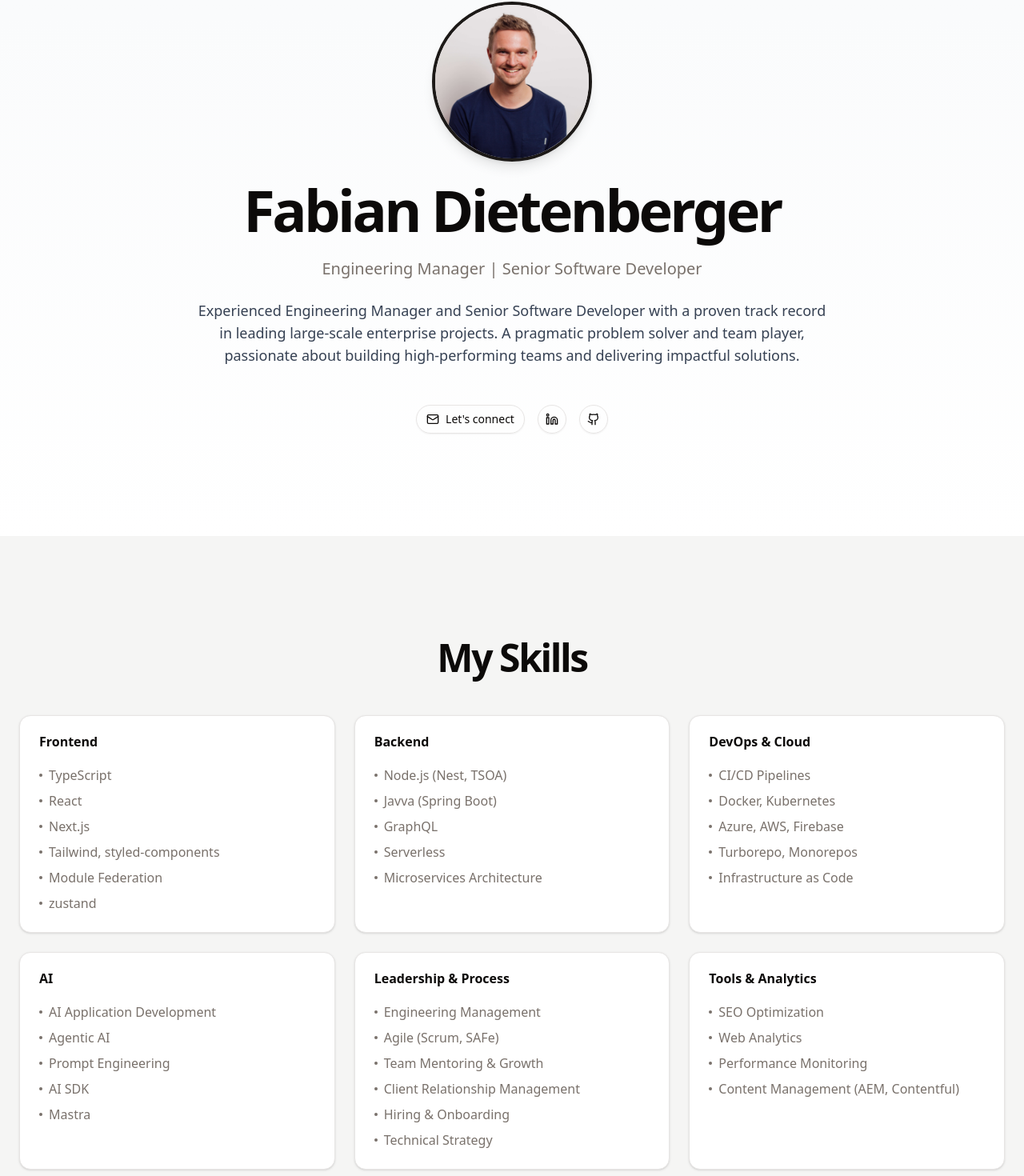
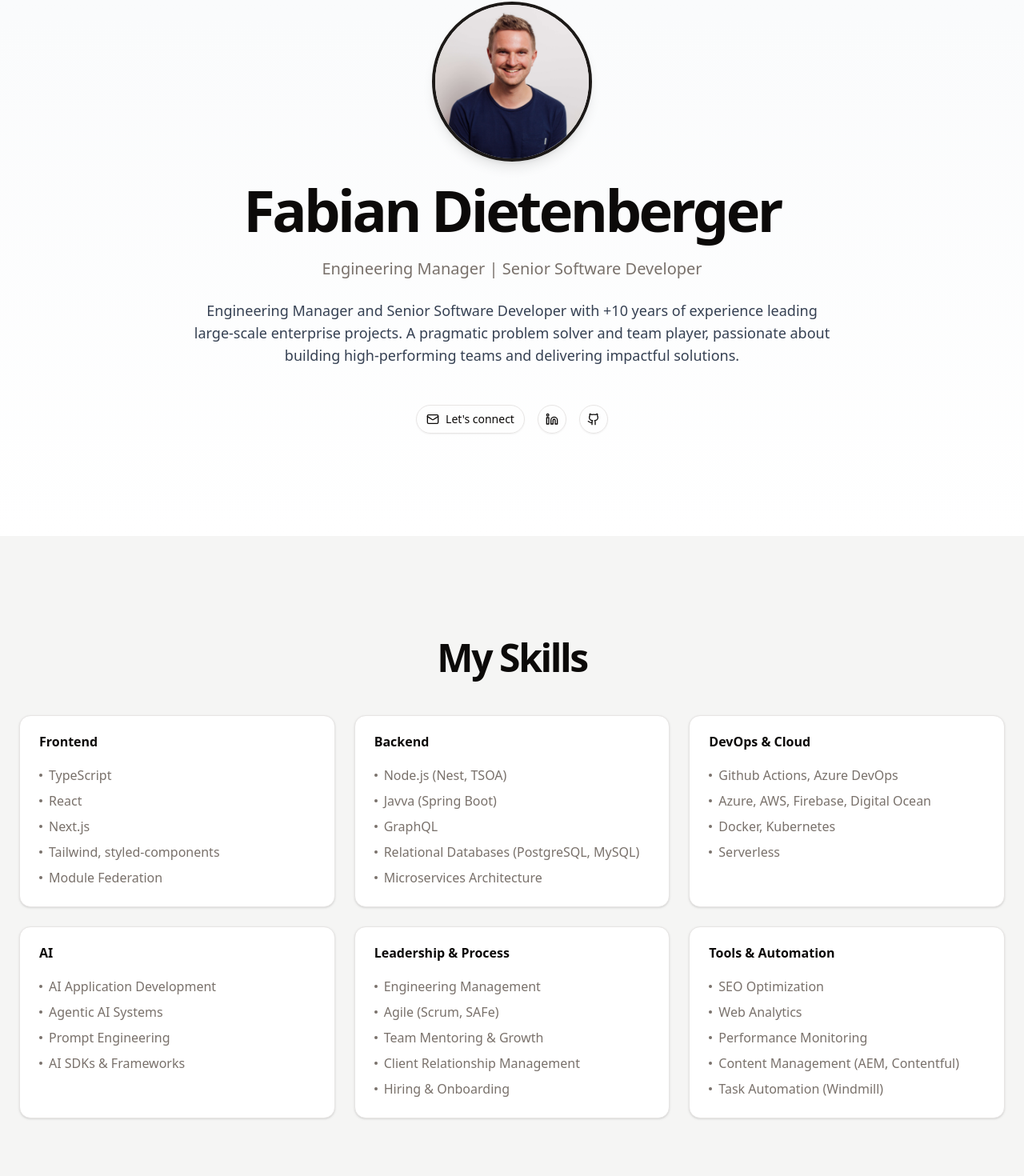
Before and after one commit to feedm3/dietenberger.me, a Next.js app: page / in a window 1280 px wide. Shown: the part 126-1596 px from the top of the page at 80% size. Built offline with nearby package versions, Linux system fonts and the light colour scheme.

Commit message:
feat: wording

```diff
--- a/src/app/page.tsx
+++ b/src/app/page.tsx
@@ -37,10 +37,10 @@ export default function Home() {
               Engineering Manager | Senior Software Developer
             </p>
             <p className="max-w-[800px] text-lg text-gray-700 dark:text-gray-300">
-              Experienced Engineering Manager and Senior Software Developer with
-              a proven track record in leading large-scale enterprise projects.
-              A pragmatic problem solver and team player, passionate about
-              building high-performing teams and delivering impactful solutions.
+              Engineering Manager and Senior Software Developer with +10 years
+              of experience leading large-scale enterprise projects. A pragmatic
+              problem solver and team player, passionate about building
+              high-performing teams and delivering impactful solutions.
             </p>
             <div className="flex gap-4 mt-6">
               <Link
@@ -106,7 +106,6 @@ export default function Home() {
                   'Next.js',
                   'Tailwind, styled-components',
                   'Module Federation',
-                  'zustand',
                 ]}
               />
               <SkillsCard
@@ -115,28 +114,26 @@ export default function Home() {
                   'Node.js (Nest, TSOA)',
                   'Javva (Spring Boot)',
                   'GraphQL',
-                  'Serverless',
+                  'Relational Databases (PostgreSQL, MySQL)',
                   'Microservices Architecture',
                 ]}
               ></SkillsCard>
               <SkillsCard
                 title={'DevOps & Cloud'}
                 skills={[
-                  'CI/CD Pipelines',
+                  'Github Actions, Azure DevOps',
+                  'Azure, AWS, Firebase, Digital Ocean',
                   'Docker, Kubernetes',
-                  'Azure, AWS, Firebase',
-                  'Turborepo, Monorepos',
-                  'Infrastructure as Code',
+                  'Serverless',
                 ]}
               />
               <SkillsCard
                 title={'AI'}
                 skills={[
                   'AI Application Development',
-                  'Agentic AI',
+                  'Agentic AI Systems',
                   'Prompt Engineering',
-                  'AI SDK',
-                  'Mastra',
+                  'AI SDKs & Frameworks',
                 ]}
               />
               <SkillsCard
@@ -147,16 +144,16 @@ export default function Home() {
                   'Team Mentoring & Growth',
                   'Client Relationship Management',
                   'Hiring & Onboarding',
-                  'Technical Strategy',
                 ]}
               ></SkillsCard>
               <SkillsCard
-                title={'Tools & Analytics'}
+                title={'Tools & Automation'}
                 skills={[
                   'SEO Optimization',
                   'Web Analytics',
                   'Performance Monitoring',
                   'Content Management (AEM, Contentful)',
+                  'Task Automation (Windmill)',
                 ]}
               />
             </div>
```
